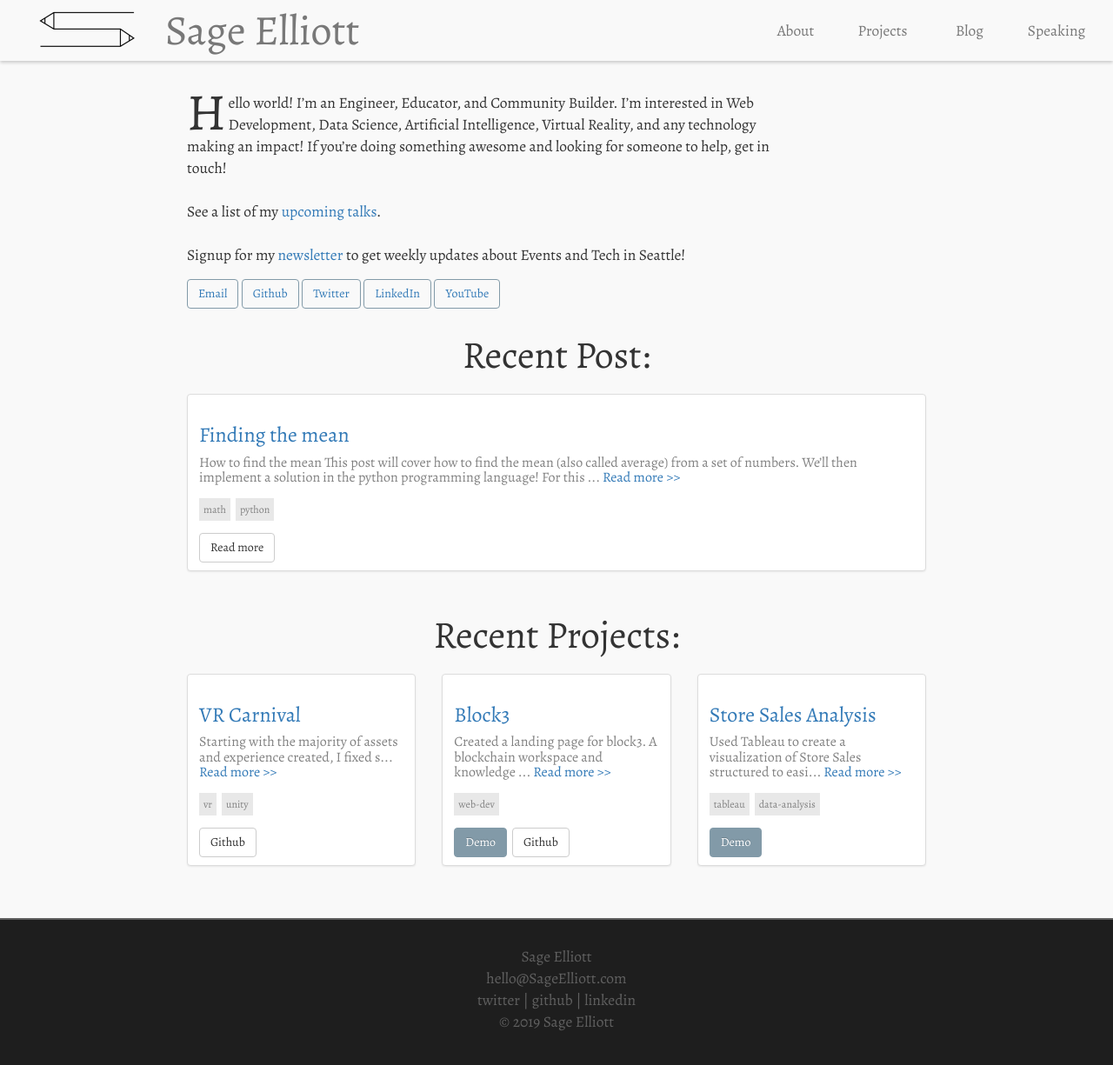
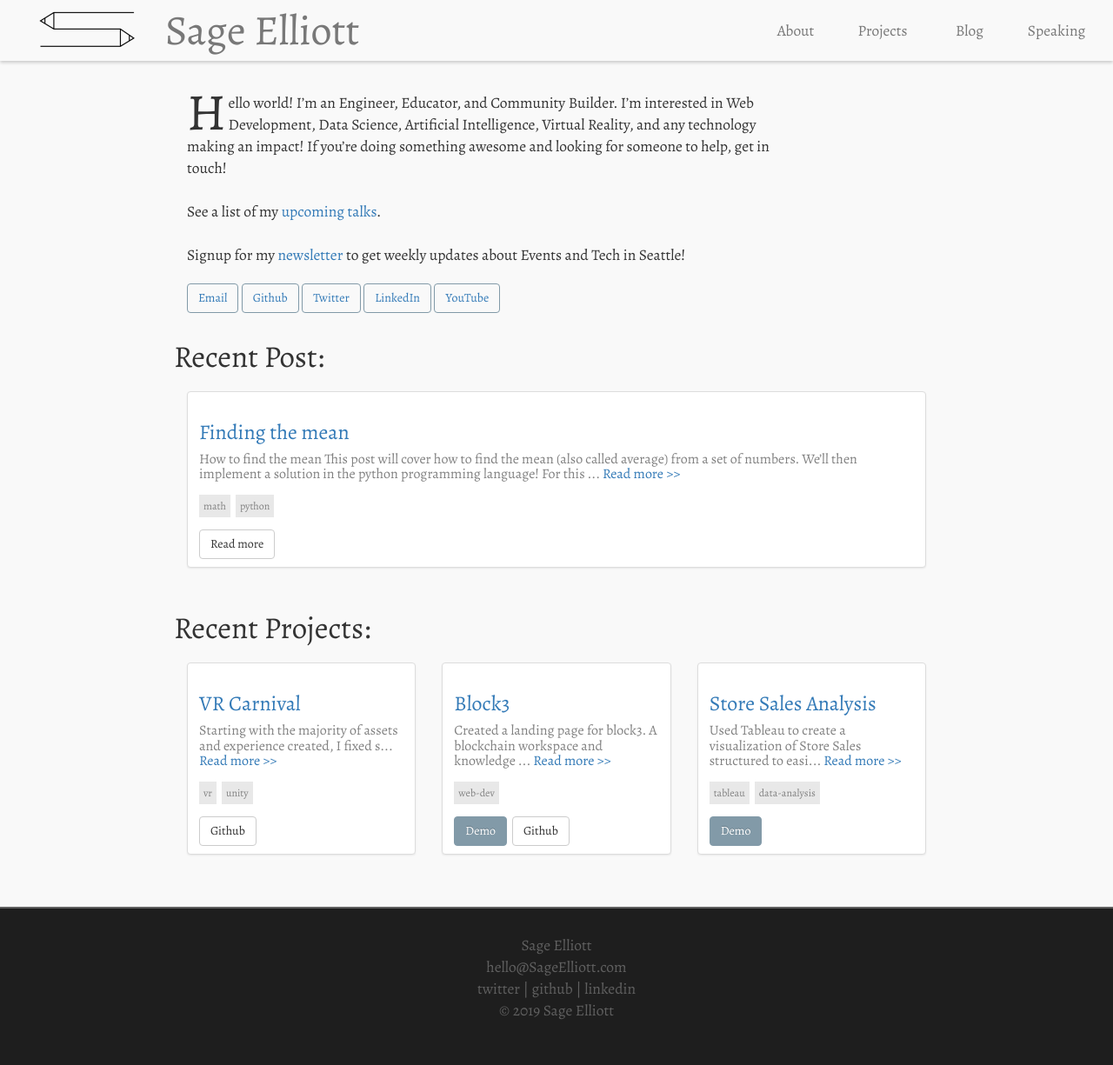
Before and after one commit to sagecodes/sage-blog, a Jekyll site: the page built from index.html, in a window 1280 px wide. Shown: the top 1225 px of the page at 87% size. Built offline with Jekyll 4.4.1, drawn with Linux system fonts in a browser that asks for light colours; nearby versions of some CDN libraries; some web fonts are replaced.

Commit message:
Socia button line height for smaller screens

```diff
--- a/css/style.css
+++ b/css/style.css
@@ -121,12 +121,13 @@
 
 
 h1 {
-    text-align: center;
-    font-size: 2.5em;
+    /* text-align: center; */
+    font-size: 2em;
 }
 
 .social-buttons {
     /* padding-left: 15px; */
+    line-height: 40px;
   }
 
 
--- a/index.html
+++ b/index.html
@@ -38,8 +38,9 @@
           <!-- Display latest post -->
           <section id="Posts">
 
-            <h1>Recent Post:</h1>
+
             <div class="row">
+                <h1>Recent Post:</h1>
 
              <ul class="post-list">
               {% for post in site.categories.post limit:1 %}
@@ -76,9 +77,9 @@
 
 <!-- Display projects -->
 <section id="projects">
-  <h1 class="section-header">Recent Projects:</h1>
+
   <div class="row">
-
+      <h1 class="section-header">Recent Projects:</h1>
    <ul class="post-list">
     {% for post in site.categories.project limit:3%}
     <div class="col-sm-6 col-lg-4">
```
